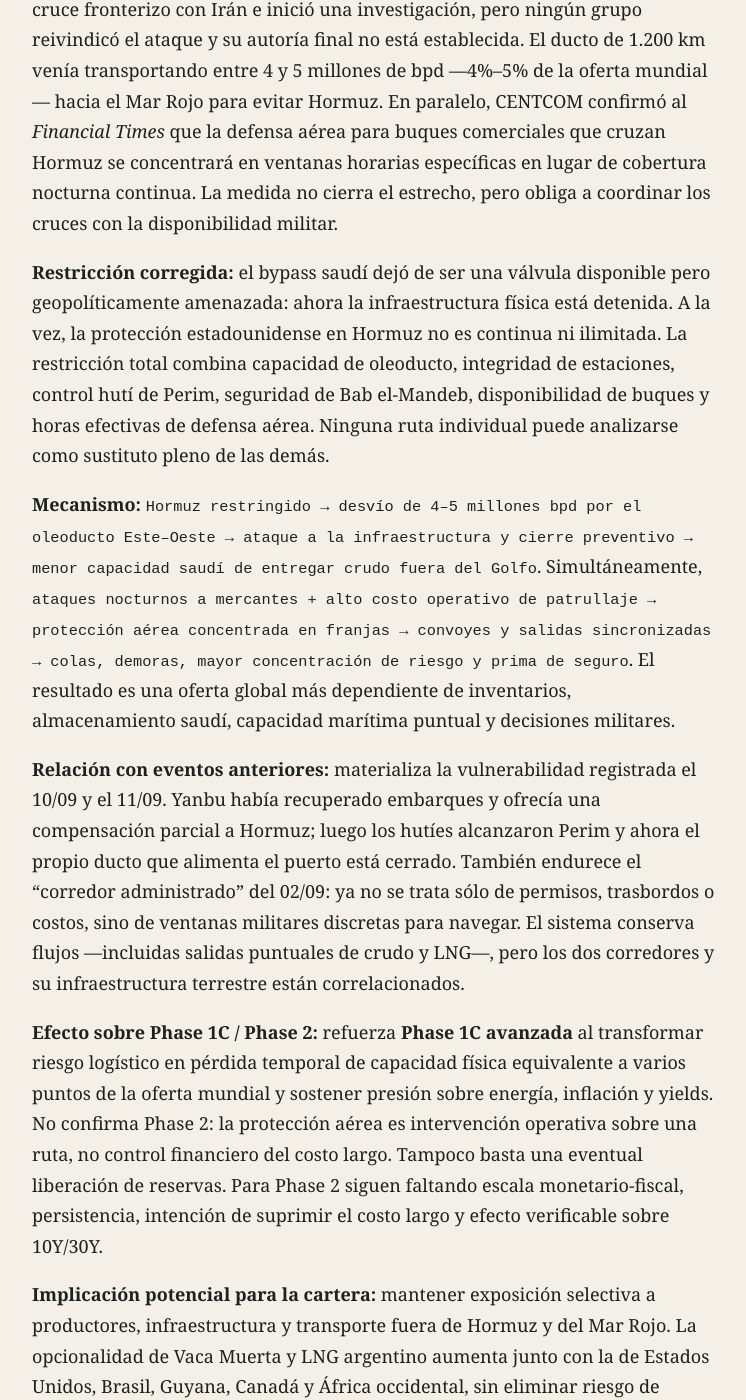
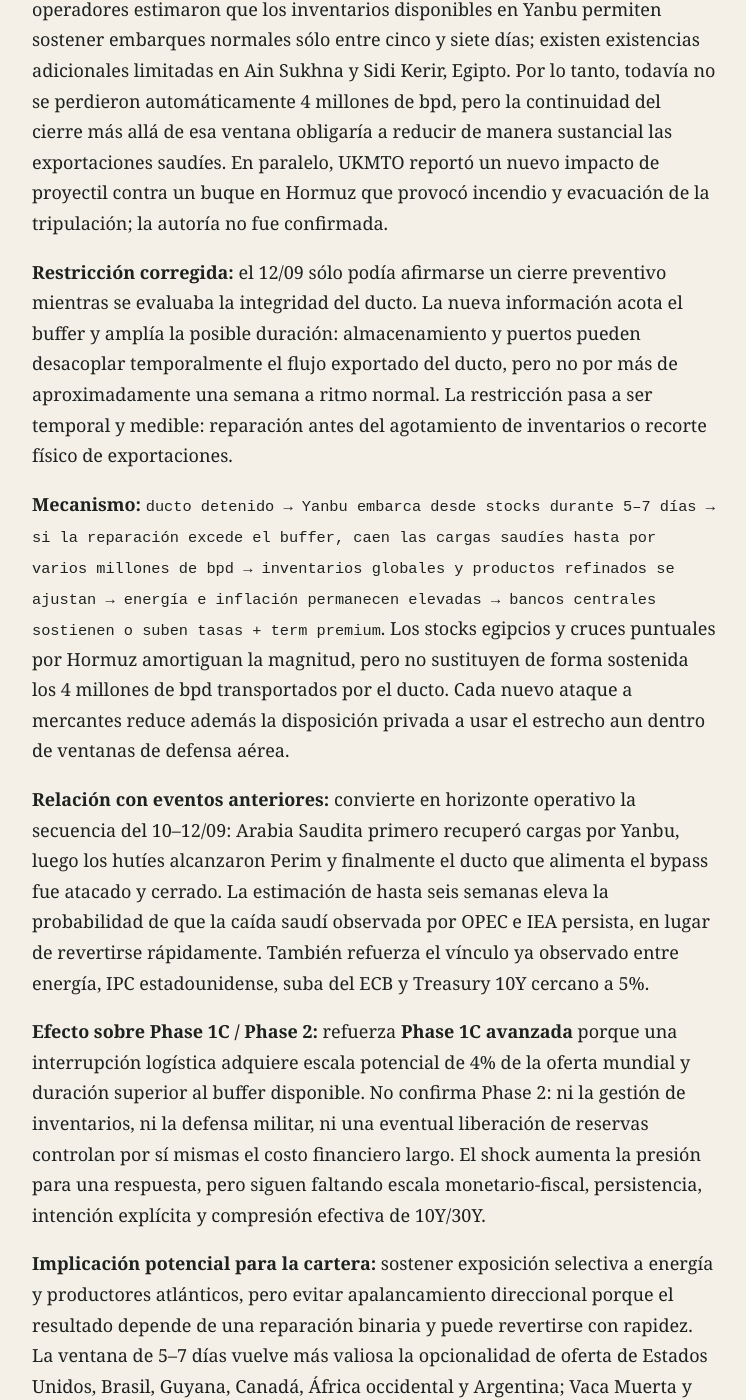
Before and after one commit to facundocabrera/plano-global, a Jekyll site: the page built from agent/eventos.md, in a window 1280 px wide and 1400 px high, scrolled down 3287 px. Shown: the whole window, without its empty margins (255-1001 px from the left). Built offline with Jekyll 4.4.1, drawn with Linux system fonts in a browser that asks for light colours; our own code applies the rules of GitHub Pages for plain Markdown files; some of the changed text lies outside the part shown.

Commit message:
Actualizar Event Ledger consolidado al 13 de septiembre de 2026

```diff
--- a/agent/eventos.md
+++ b/agent/eventos.md
@@ -52,6 +52,30 @@
 ---
 
 ## Eventos consolidados
+
+### 2026-09-13 — El cierre del oleoducto saudí pasa de pausa precautoria a riesgo de retirar 4% de la oferta mundial
+
+**Hecho confirmado:** el oleoducto Este–Oeste saudí continuaba cerrado el 13 de septiembre después de los ataques con drones registrados el día 10. Fuentes de la industria consultadas por Reuters estimaron plazos de reparación que van desde algunos días hasta seis semanas. El ducto venía desviando alrededor de 4 millones de bpd hacia Yanbu, cerca de 4% de la oferta mundial. Compradores y operadores estimaron que los inventarios disponibles en Yanbu permiten sostener embarques normales sólo entre cinco y siete días; existen existencias adicionales limitadas en Ain Sukhna y Sidi Kerir, Egipto. Por lo tanto, todavía no se perdieron automáticamente 4 millones de bpd, pero la continuidad del cierre más allá de esa ventana obligaría a reducir de manera sustancial las exportaciones saudíes. En paralelo, UKMTO reportó un nuevo impacto de proyectil contra un buque en Hormuz que provocó incendio y evacuación de la tripulación; la autoría no fue confirmada.
+
+**Restricción corregida:** el 12/09 sólo podía afirmarse un cierre preventivo mientras se evaluaba la integridad del ducto. La nueva información acota el buffer y amplía la posible duración: almacenamiento y puertos pueden desacoplar temporalmente el flujo exportado del ducto, pero no por más de aproximadamente una semana a ritmo normal. La restricción pasa a ser temporal y medible: reparación antes del agotamiento de inventarios o recorte físico de exportaciones.
+
+**Mecanismo:** `ducto detenido → Yanbu embarca desde stocks durante 5–7 días → si la reparación excede el buffer, caen las cargas saudíes hasta por varios millones de bpd → inventarios globales y productos refinados se ajustan → energía e inflación permanecen elevadas → bancos centrales sostienen o suben tasas + term premium`. Los stocks egipcios y cruces puntuales por Hormuz amortiguan la magnitud, pero no sustituyen de forma sostenida los 4 millones de bpd transportados por el ducto. Cada nuevo ataque a mercantes reduce además la disposición privada a usar el estrecho aun dentro de ventanas de defensa aérea.
+
+**Relación con eventos anteriores:** convierte en horizonte operativo la secuencia del 10–12/09: Arabia Saudita primero recuperó cargas por Yanbu, luego los hutíes alcanzaron Perim y finalmente el ducto que alimenta el bypass fue atacado y cerrado. La estimación de hasta seis semanas eleva la probabilidad de que la caída saudí observada por OPEC e IEA persista, en lugar de revertirse rápidamente. También refuerza el vínculo ya observado entre energía, IPC estadounidense, suba del ECB y Treasury 10Y cercano a 5%.
+
+**Efecto sobre Phase 1C / Phase 2:** refuerza **Phase 1C avanzada** porque una interrupción logística adquiere escala potencial de 4% de la oferta mundial y duración superior al buffer disponible. No confirma Phase 2: ni la gestión de inventarios, ni la defensa militar, ni una eventual liberación de reservas controlan por sí mismas el costo financiero largo. El shock aumenta la presión para una respuesta, pero siguen faltando escala monetario-fiscal, persistencia, intención explícita y compresión efectiva de 10Y/30Y.
+
+**Implicación potencial para la cartera:** sostener exposición selectiva a energía y productores atlánticos, pero evitar apalancamiento direccional porque el resultado depende de una reparación binaria y puede revertirse con rapidez. La ventana de 5–7 días vuelve más valiosa la opcionalidad de oferta de Estados Unidos, Brasil, Guyana, Canadá, África occidental y Argentina; Vaca Muerta y LNG argentino siguen siendo tesis de infraestructura y ejecución, no respuesta inmediata. Mantener oro y activos reales como cobertura; cautela con duration larga, crédito frágil, transporte, fertilizantes y consumidores intensivos en combustible.
+
+**Evidencia pendiente:** informe técnico saudí y fecha de reapertura; capacidad parcial o total al reiniciar; ritmo diario de cargas desde Yanbu; agotamiento o reposición de inventarios; uso de terminales egipcias; pérdida neta de exportaciones y producción saudí; autoría y nuevos ataques; tránsito asegurado por Hormuz y Bab el-Mandeb; respuesta de OPEC+, IEA y reservas estratégicas; persistencia de diésel y Brent; y transmisión a inflación, Fed y yields largos.
+
+**Fuentes:**
+
+- https://www.reuters.com/business/energy/saudi-pipeline-outage-threatens-loss-4-global-oil-supply-2026-09-13/
+- https://www.reuters.com/business/energy/new-report-attack-strait-hormuz-shipping-fans-fears-threats-oil-supplies-2026-09-13/
+- https://www.spa.gov.sa/en/N2674017
+
+---
 
 ### 2026-09-10 / 2026-09-12 — Arabia Saudita cierra el bypass de Yanbu y Estados Unidos raciona la protección aérea de Hormuz
 
```
